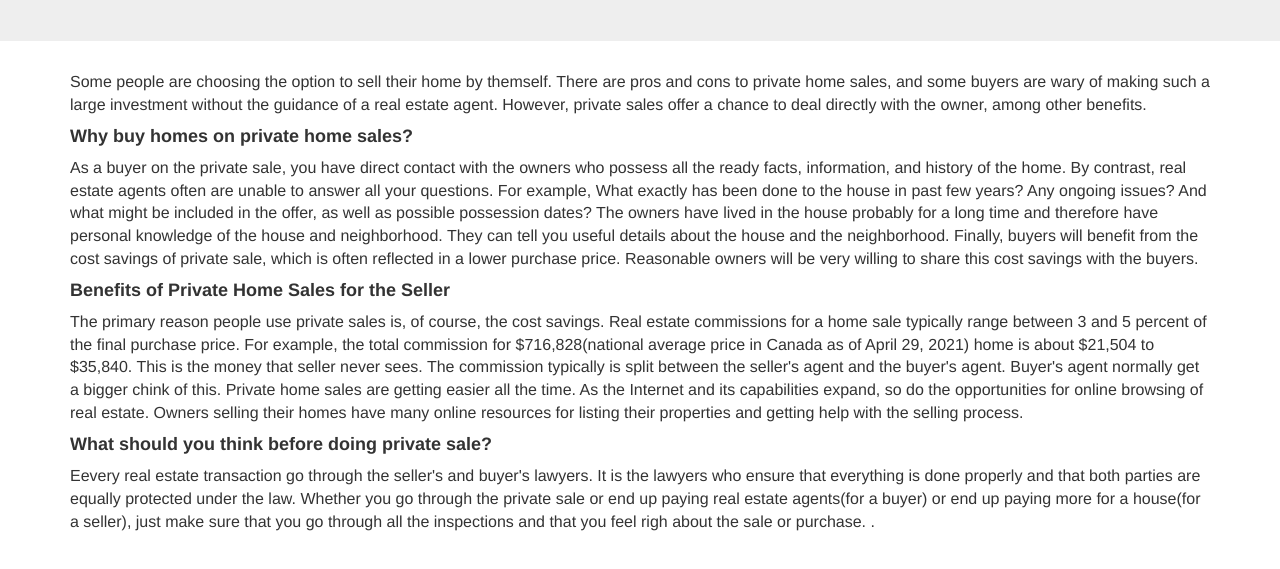
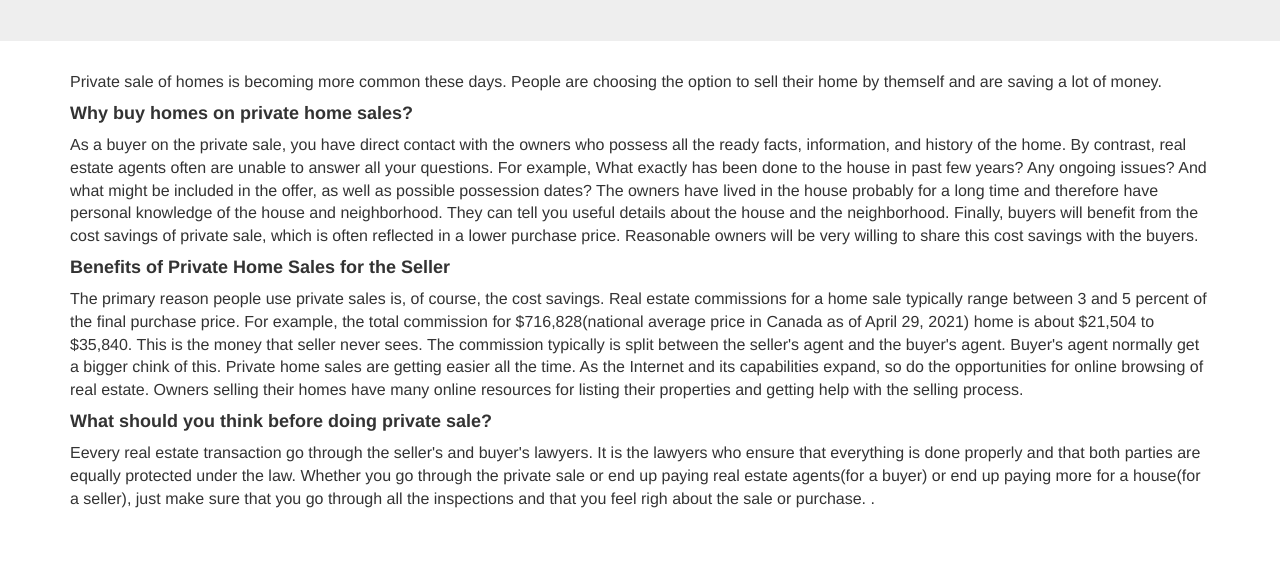
Before and after one commit to khushwant-sahota/privatesale, a plain HTML site: page index.html in a window 1280 px wide. Shown: the part 159-728 px from the top of the page. Drawn offline with nearby package versions, Linux system fonts and the light colour scheme.

Commit message:
Update index.html

```diff
--- a/index.html
+++ b/index.html
@@ -26,10 +26,7 @@
     <div class="container">
         <div class="row">
             <div class="col-sm-12">
-                <p>Some people are choosing the option to sell their home by themself. There are pros and cons to
-                    private home sales, and some buyers are wary of making such a large investment without the guidance
-                    of a real estate agent. However, private sales offer a chance to deal directly with the owner, among
-                    other benefits.
+                <p>Private sale of homes is becoming more common these days. People are choosing the option to sell their home by themself and are saving a lot of money.
                 </p>
                 <p>
                     <h4><b>Why buy homes on private home sales?</b></h4>
```
